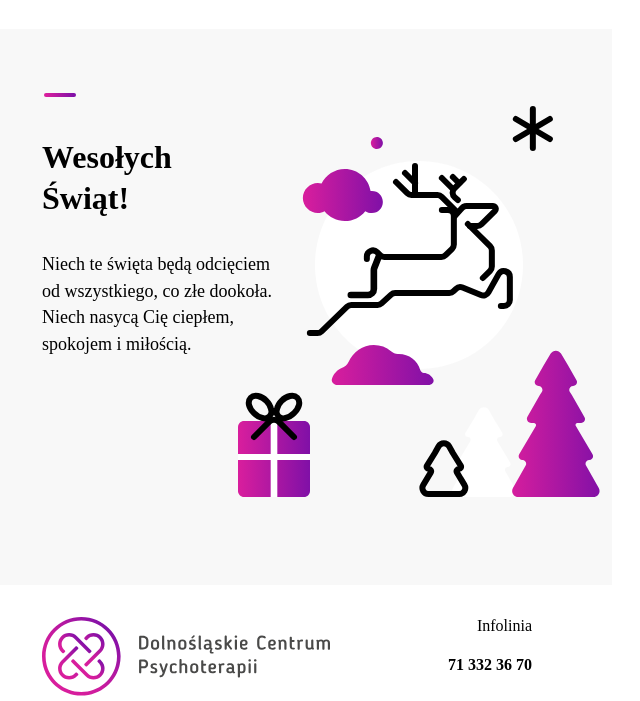
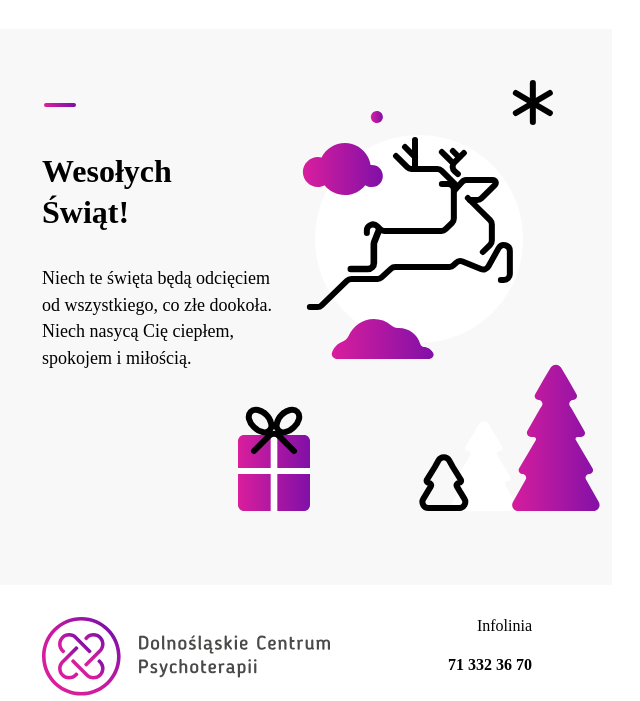
Before and after one commit to karolina0502/kartka2, a plain HTML site: page index.html in a window 1280 px wide. Shown: the part 99-800 px from the top of the page, without its empty margins (46-686 px from the left). Drawn offline with Linux system fonts and the light colour scheme.

Commit message:
my first repository

```diff
--- a/style.css
+++ b/style.css
@@ -20,8 +20,8 @@ main{
 margin-left: 82px;
 padding-top: 64px;
 width: 325px;
-display: flex;
-justify-content: flex-start;
+/* display: flex; */
+/* justify-content: flex-start; */
 
 }
 .sect{
@@ -62,9 +62,10 @@ margin-left: 80px;
 right: 0px;
 position: relative;
 height: 208px;
+bottom: 40px;
 }
 .img2{
-    top: 40px;
+top: 40px;
 right: 0px;
 position: relative;
 right: 60px;
```
